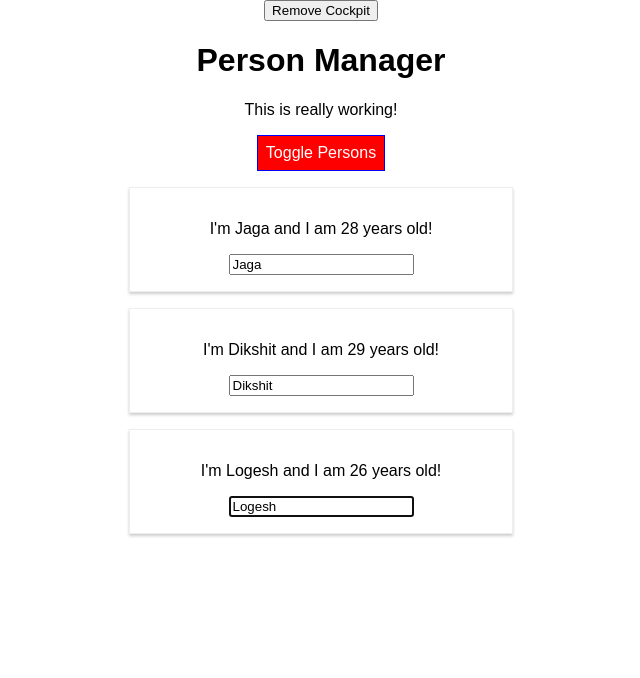
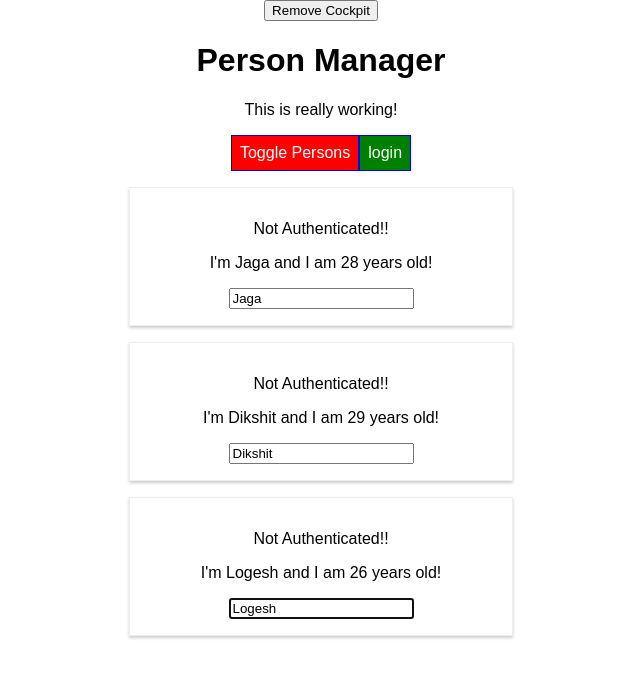
Before and after one commit to dikshitkumarn/Udemy-Tutorial, a React app in the folder Tutorial files/: page / in a window 1280 px wide. Shown: the top 678 px of the page, without its empty margins (319-959 px from the left). Built offline with nearby package versions, Linux system fonts and the light colour scheme.

Commit message:
Context
It is used to bypass the props from one point to another that is far from the source.

It is used in the situation where a props is continuously forwarded to next component unused.

```diff
--- a/Tutorial files/src/components/Cockpit/Cockpit.js
+++ b/Tutorial files/src/components/Cockpit/Cockpit.js
@@ -36,6 +36,7 @@ const Cockpit = props => {
             <button ref={reference} className={btnClass} onClick={props.Click}>
             Toggle Persons
             </button>
+            <button onClick={props.login} >login</button>
         </div>
     )
 }
--- a/Tutorial files/src/components/Persons/Person/Person.js
+++ b/Tutorial files/src/components/Persons/Person/Person.js
@@ -3,6 +3,7 @@ import classes from './Person.css';
 import Auxillary from '../../../hoc/Auxillary'
 import withClass from '../../../hoc/withClass'
 import PropTypes from 'prop-types'
+import AuthContext from '../../../context/AuthContext';
 
 class Person extends Component {
 
@@ -19,6 +20,7 @@ class Person extends Component {
     console.log('Person.js] rendering...')
       return(
         <Auxillary>
+              <AuthContext.Consumer>{(context) => context.authentication ? <p>Authenticated!</p> : <p>Not Authenticated!!</p> }</AuthContext.Consumer>
               <p key="i1" onClick={this.props.click}>
                 I'm {this.props.name} and I am {this.props.age} years old!
               </p>
--- a/Tutorial files/src/containers/App.js
+++ b/Tutorial files/src/containers/App.js
@@ -4,6 +4,7 @@ import Persons from '../components/Persons/Persons';
 import Cockpit from '../components/Cockpit/Cockpit';
 import withClass from '../hoc/withClass'
 import Auxillary from '../hoc/Auxillary'
+import AuthContext from '../context/AuthContext'
 
 class App extends Component {
   state = {
@@ -15,7 +16,8 @@ class App extends Component {
     otherState: 'some other value',
     showPersons: false,
     showCockpit: true,
-    changeCounter:0
+    changeCounter:0,
+    authentication: false
   };
 
   static getDerivedStateFromProps(props, state){
@@ -73,6 +75,10 @@ class App extends Component {
     this.setState({ showPersons: !doesShow });
   };
 
+  loginHandler = () => {
+    this.setState({authentication: true})
+  }
+
   render() {
     console.log('[App.js] render')
     let persons = null;
@@ -94,8 +100,9 @@ class App extends Component {
           showCockpit={this.state.showCockpit}
           personsLength={this.state.persons.length}
           Click={this.togglePersonsHandler}
+          login={this.loginHandler}
         />: null }
-        {persons}
+        <AuthContext.Provider value={{authentication: this.state.authentication}} >{persons}</AuthContext.Provider>
       </Auxillary>
       // </withClass>
     );
--- /dev/null
+++ b/Tutorial files/src/context/AuthContext.js
@@ -0,0 +1,5 @@
+import React from 'react'
+
+const AuthContext = React.createContext({authentication: false})
+
+export default AuthContext
```
